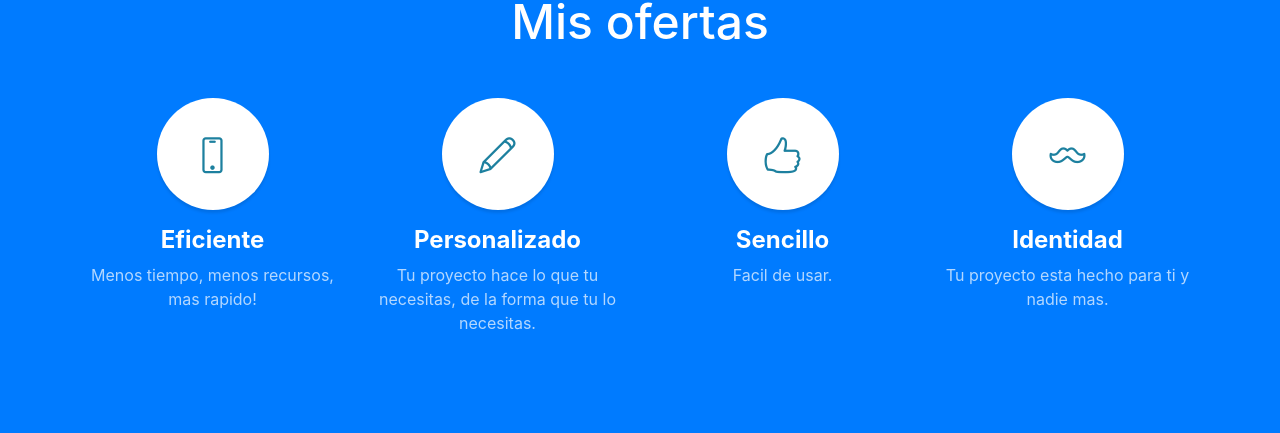
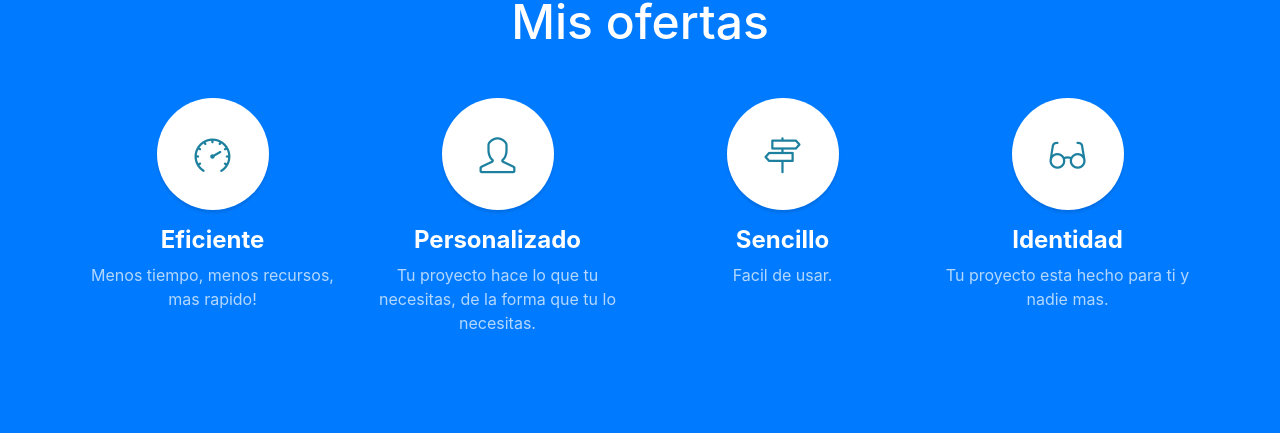
Before and after one commit to ktsb3/portafolio, a website with bundled scripts: page index.html in a window 1280 px wide. Shown: the part 1379-1812 px from the top of the page. Built offline with nearby package versions, Linux system fonts and the light colour scheme.

Commit message:
index.html
Cambio de iconos

```diff
--- a/index.html
+++ b/index.html
@@ -87,7 +87,7 @@
         <div class="row">
           <div class="col-lg-3 col-md-6 mb-5 mb-lg-0">
             <span class="service-icon rounded-circle mx-auto mb-3">
-              <i class="icon-screen-smartphone"></i>
+              <i class="icon-speedometer"></i>
             </span>
             <h4>
               <strong>Eficiente</strong>
@@ -96,7 +96,7 @@
           </div>
           <div class="col-lg-3 col-md-6 mb-5 mb-lg-0">
             <span class="service-icon rounded-circle mx-auto mb-3">
-              <i class="icon-pencil"></i>
+              <i class="icon-user"></i>
             </span>
             <h4>
               <strong>Personalizado</strong>
@@ -105,7 +105,7 @@
           </div>
           <div class="col-lg-3 col-md-6 mb-5 mb-md-0">
             <span class="service-icon rounded-circle mx-auto mb-3">
-              <i class="icon-like"></i>
+              <i class="icon-directions"></i>
             </span>
             <h4>
               <strong>Sencillo</strong>
@@ -114,7 +114,7 @@
           </div>
           <div class="col-lg-3 col-md-6">
             <span class="service-icon rounded-circle mx-auto mb-3">
-              <i class="icon-mustache"></i>
+              <i class="icon-eyeglass"></i>
             </span>
             <h4>
               <strong>Identidad</strong>
```
